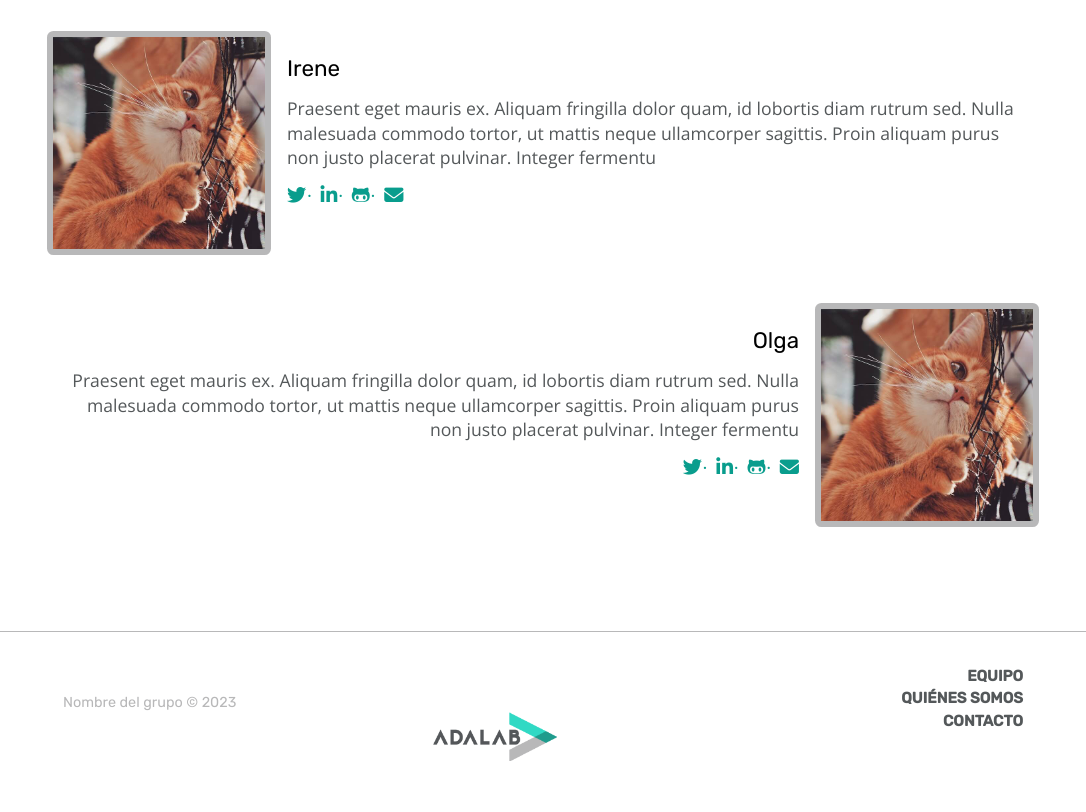
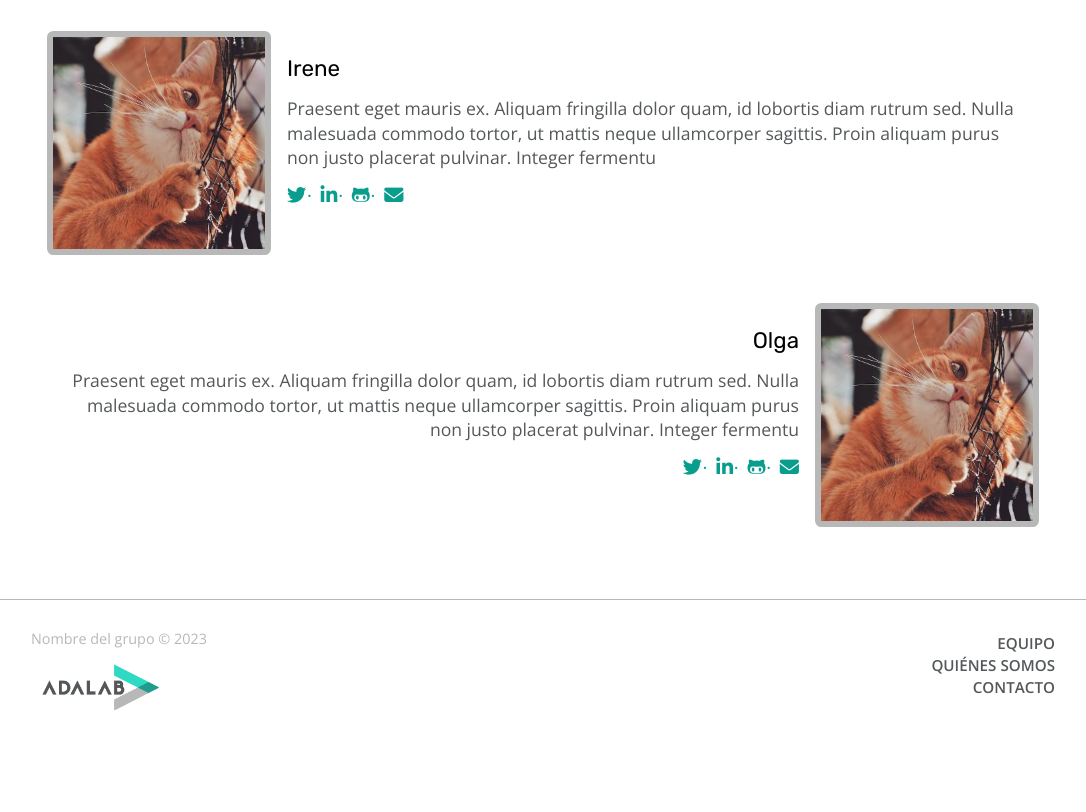
Before and after one commit to Adalab/project-promo-s-module-1-team-7, a website: page public/index.html in a window 1280 px wide. Shown: the part 1704-2516 px from the top of the page, without its empty margins (97-1183 px from the left). After the commit the page ends 2449 px from the top, so only its background shows below. Drawn offline with nearby package versions, Linux system fonts and the light colour scheme; files that its build step writes are made by us from their sources.

Commit message:
Fix footer responsive

```diff
--- a/public/index.html
+++ b/public/index.html
@@ -135,8 +135,6 @@
             </section>
 
       <footer class="footer">
-        <div class="footer-info">
-          <hr class="footer-line" />
           <small class="copyright"> Nombre del grupo © 2023</small>
 
             <ul class="footer-menu">
@@ -158,7 +156,6 @@
                 alt="Logo de Adalab"
               />
             </div>
-        </div>
       </footer>
   </body>
 </html>
--- a/src/scss/layout/_footer.scss
+++ b/src/scss/layout/_footer.scss
@@ -1,33 +1,28 @@
-.footer-line {
-  height: 1px;
+.footer {
+  display: grid;
+  border-top: solid 1px $gris-claro;
   width: 100vw;
-  background-color: $gris-claro;
-  border: none;
-}
-
-.footer {
-  display: flex;
-  flex-direction: column;
-  align-items: center;
 }
 
 .copyright {
-  font-family: $title-font;
+  font-family: $text-font;
   font-size: 0.9rem;
   color: $gris-claro;
-  margin: 2rem 0;
+  margin-top: 2rem;
+  text-align: center;
 }
 
 .footer-menu {
-  transform: translate(10px 0px);
   list-style: none;
   text-align: center;
+  margin: 2rem 0;
 
   .footer-menu-item {
     padding: 0.2rem 0;
+    width: 100%;
 
     .footer-menu-item-link {
-      font-family: $title-font;
+      font-family: $text-font;
       font-size: 0.95rem;
       font-weight: 600;
       color: $gris-oscuro;
@@ -36,50 +31,49 @@
   }
 }
 
+.footer-logo{
+  margin: 0 auto;
+}
+
 .adalab-logo {
-  width: 8.5rem;
-  margin: 3rem;
+  width: 8rem;
+  margin-bottom: 2rem;
 }
 
   /* TABLET VERSION */
 @media all and (min-width: 768px) {
 
+  .footer {
+  grid-template-columns: 1fr 1fr 1fr;
+  grid-template-rows: 4rem 4rem;
+  padding: 0 3rem;
+  }
+
     .footer-line{
         margin: 2rem 0;
     }
 
-    .footer-info {
-/*       background-color: aqua; */
-      display: flex;
-      flex-direction: row;
-      flex-wrap: wrap;
-      justify-content: space-between;
-    }
-
     .copyright{
-        margin-left: 2rem;
-        margin-top: 2rem;
+        text-align: left;
+        grid-column: 1/2;
     }
 
     .footer-menu {
         text-align: right;
-        order: 4;
-        margin: 2rem;
+        grid-row: 1/2;
+        grid-column: 3;
     }
 
-    .adalab-logo {
-/*       display: flex; */
-      order: -1;
+    .footer-logo {
+      grid-row: 2;
+      grid-column: 1/2;
+      margin: 0;
     }
 }
 
 /*DESKTOP VERSION*/
 @media all and (min-width: 1200px) {
-    .copyright{
-        margin-left: 10rem;
-    }
-
-    .footer-menu {
-        margin: 0 10rem;
+    .footer {
+      padding: 0 8rem;
     }
 }
--- a/src/scss/layout/_hero.scss
+++ b/src/scss/layout/_hero.scss
@@ -36,13 +36,12 @@
 
 
 .hero-quote-box {
-    width: 60vw;
+    width: 60%;
     height: 5rem;
-    position: relative;
-    bottom: 143px;
+    bottom: 5rem;
     margin-left: 2rem;
     padding: 2rem;
-    background-color: #ffffff9f;
+    background-color: #ffffffe0;
   }
 
   .hero-quote-text {
@@ -59,13 +58,10 @@
 }
 
 .hero-quote-box {
-    width: 45vw;
+    width: 45%;
     height: 5rem;
-    position: relative;
-    bottom: 143px;
     margin-left: 10.5rem;
     padding: 2rem;
-    opacity: 0.8;
   }
 
   .hero-quote-text {
--- a/src/scss/layout/_who-we-are.scss
+++ b/src/scss/layout/_who-we-are.scss
@@ -76,7 +76,7 @@
     display: flex;
     flex-direction: row;
     justify-content: center;
-    width: 100vw;
+    width: 100%;
     @media (min-width: 768px) {
     display: flex;
     flex-direction: row;
@@ -100,7 +100,6 @@
 
     @media (min-width: 768px) {
         text-align: left;
-       /*  width: 60vw; */
     }
 
 }
@@ -119,13 +118,12 @@
 
     @media (min-width: 768px) {
         text-align: right;
-       /*  width: 60vw; */
     }
 
 }
 
 .icons {
-    width: 100 vw;
+    width: 100%;
     color: $verde-oscuro;
     display: flex;
     flex-direction: row;
@@ -143,7 +141,7 @@
 }
 
 .icons-reverse {
-    width: 100 vw;
+    width: 100%;
     color: $verde-oscuro;
     display: flex;
     flex-direction: row;
@@ -154,7 +152,7 @@
     @media (min-width: 768px) {
         display: flex;
         flex-direction: row;
-        justify-content: flex-start;
+        justify-content: flex-end;
         padding-right: 1rem;
     }
 
```
Also changed, not shown: public/contact.html (+0 -3 lines), src/html/partials/footer.html (+0 -3 lines), public/assets/css/main.css, 1 other file.
